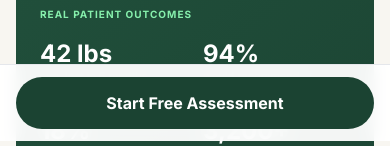
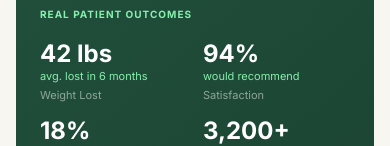
Before and after one commit to thebishoy98-sudo/mission-wlw-telehealth, a Next.js app: page / in a window 390 px wide. Shown: the part 703-849 px from the top of the page. Built offline with nearby package versions, Linux system fonts and the light colour scheme; no server answers.

Commit message:
Remove sticky mobile CTA bar at bottom of landing page

```diff
--- a/app/page.tsx
+++ b/app/page.tsx
@@ -1,7 +1,6 @@
 "use client";
 import { Suspense } from "react";
 import { useSearchParams } from "next/navigation";
-import Link from "next/link";
 import { PromoBar } from "@/components/landing/PromoBar";
 import { LandingNav } from "@/components/landing/LandingNav";
 import { Hero } from "@/components/landing/Hero";
@@ -57,15 +56,7 @@ function LandingPage() {
         <LandingFooter ctaUrl={ctaUrl} />
       </main>
 
-      {/* Sticky mobile CTA bar */}
-      <div className="fixed bottom-0 left-0 right-0 z-50 md:hidden bg-white/95 backdrop-blur border-t border-gray-200 px-4 py-3">
-        <Link
-          href={ctaUrl}
-          className="block bg-forest-800 hover:bg-forest-700 active:scale-[.98] text-white font-bold text-center py-3.5 rounded-full w-full transition-all"
-        >
-          Start Free Assessment
-        </Link>
-      </div>
+
     </div>
   );
 }
```
